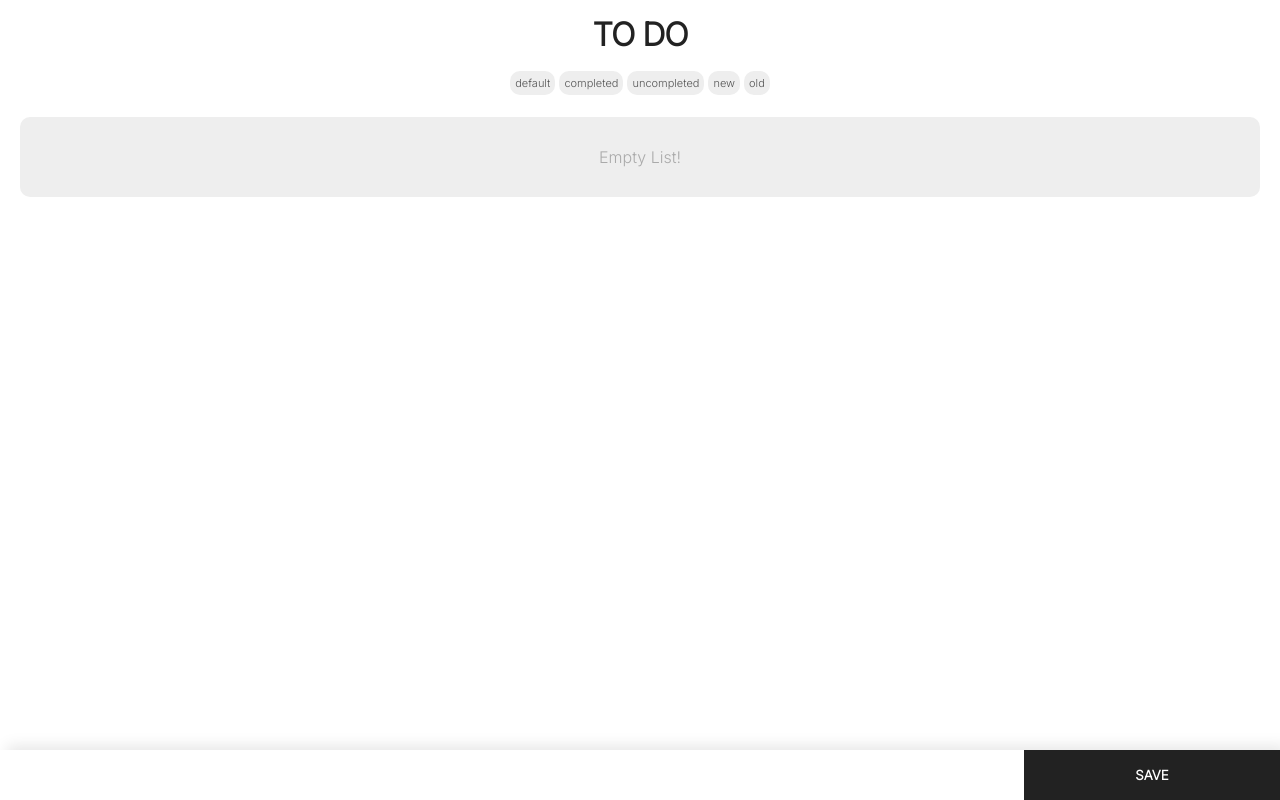
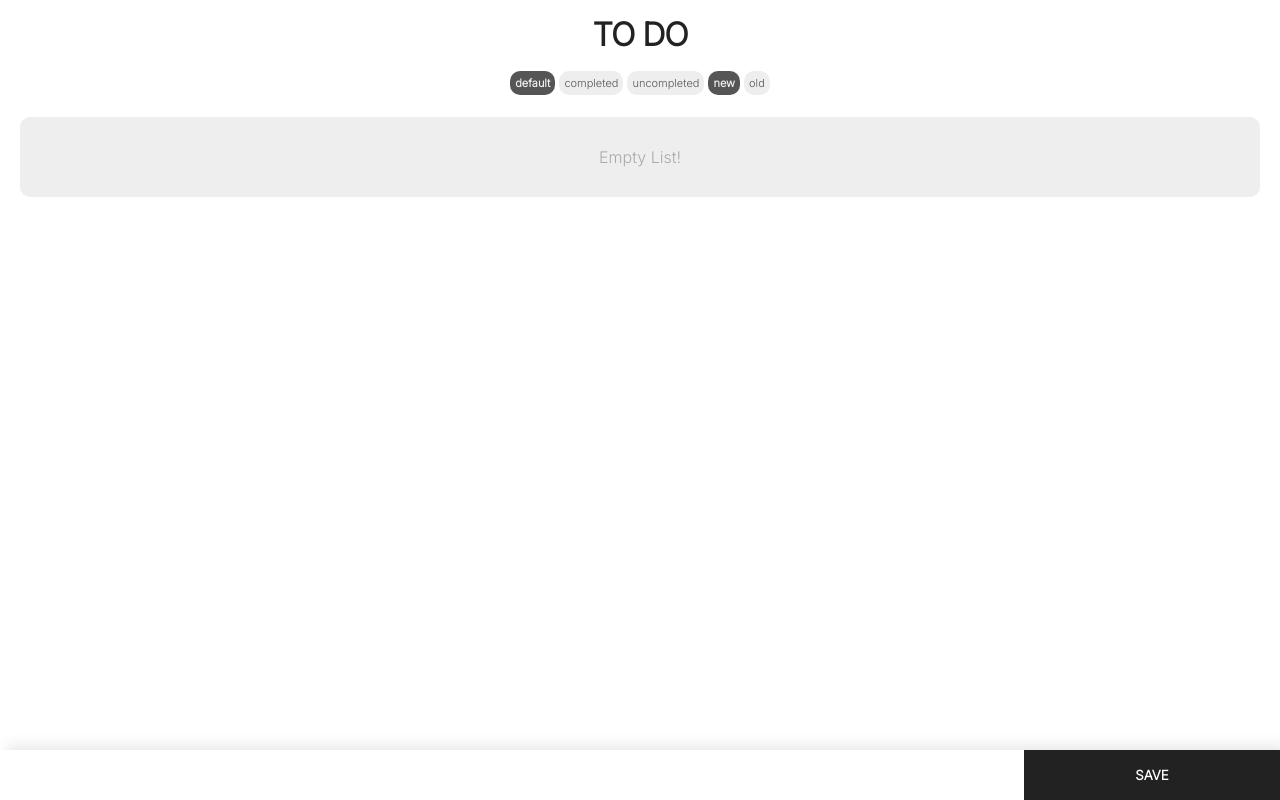
Before and after one commit to jy7123943/practice-recoil, a React (Create React App) app: page / in a window 1280 px wide. Built offline with nearby package versions, Linux system fonts and the light colour scheme.

Commit message:
Refactor filter

```diff
--- a/src/atoms/index.ts
+++ b/src/atoms/index.ts
@@ -1,3 +1,4 @@
+import { getSortStateFromStorage } from './../storage/index';
 import { getTodoListFromStorage } from './../storage';
 import { atom } from 'recoil';
 import type { RecoilState } from 'recoil';
@@ -18,3 +19,8 @@ export const todoListFilterState = atom({
   key: 'todoListFilterState',
   default: FILTER_STATE.DEFAULT,
 });
+
+export const todoSortState = atom({
+  key: 'todoSortState',
+  default: getSortStateFromStorage(),
+});
--- a/src/feature/TodoFilter.css
+++ b/src/feature/TodoFilter.css
@@ -14,3 +14,9 @@
   font-size: 11px;
   color: #555;
 }
+
+.filter  button.selected {
+  background: #555;
+  color: #eee;
+  font-weight: bold;
+}
--- a/src/feature/TodoFilter.tsx
+++ b/src/feature/TodoFilter.tsx
@@ -1,14 +1,13 @@
 import React from 'react';
-import { useSetRecoilState, useRecoilState } from 'recoil';
-import { todoListFilterState, todoListState } from '../atoms';
-import { sortTodoList } from '../controller';
+import { useRecoilState } from 'recoil';
+import { todoListFilterState, todoSortState } from '../atoms';
 import { FILTER_STATE, SORT_STATE } from '../entity';
-import { saveTodoListInStorage } from '../storage';
+import { saveSortStateInStorage } from '../storage';
 import './TodoFilter.css';
 
 function TodoFilter() {
-  const setFilter = useSetRecoilState(todoListFilterState);
-  const [todoList, setTodoList] = useRecoilState(todoListState);
+  const [currentFilter, setFilter] = useRecoilState(todoListFilterState);
+  const [currentSortState, setSortState] = useRecoilState(todoSortState);
 
   return (
     <div className='filter'>
@@ -17,25 +16,27 @@ function TodoFilter() {
           key={ filter }
           type='button'
           onClick={ () => setFilter(filter) }
+          className={ currentFilter === filter ? 'selected' : '' }
         >
           { filter }
         </button>
       )) }
+      <div>
         { Object.values(SORT_STATE).map((sort) => (
           <button
             key={ sort }
             type='button'
             onClick={ () => {
-            const sortedList = sortTodoList(todoList, sort);
-
-            setTodoList(sortedList);
-            saveTodoListInStorage(sortedList);
+              saveSortStateInStorage(sort);
+              setSortState(sort);
             } }
+            className={ currentSortState === sort ? 'selected' : '' }
           >
             { sort }
           </button>
         )) }
       </div>
+    </div>
   );
 }
 
--- a/src/feature/TodoList/index.tsx
+++ b/src/feature/TodoList/index.tsx
@@ -1,12 +1,12 @@
 import React from 'react';
 import { useRecoilValue } from 'recoil';
-import { filteredTodoListState } from '../../selector';
+import { filteredTodoListSelector } from '../../selector';
 import TodoController from './TodoController';
 import TodoItem from './TodoItem';
 import './index.css';
 
 function TodoList() {
-  const todoList = useRecoilValue(filteredTodoListState);
+  const todoList = useRecoilValue(filteredTodoListSelector);
 
   if (todoList.length === 0) {
     return <div className='empty'>Empty List!</div>;
--- a/src/selector/index.ts
+++ b/src/selector/index.ts
@@ -1,21 +1,23 @@
-import { todoListFilterState, todoListState } from './../atoms/index';
+import { sortTodoList } from './../controller/index';
+import { todoListFilterState, todoListState, todoSortState } from './../atoms/index';
 import { selector } from 'recoil';
-import { FILTER_STATE } from './../entity';
+import { FILTER_STATE, SORT_STATE } from './../entity';
 import { filterCompleted, filterUncompleted } from '../controller';
 
-export const filteredTodoListState = selector({
-  key: 'filteredTodoListState',
+export const filteredTodoListSelector = selector({
+  key: 'filteredTodoListSelector',
   get: ({ get }) => {
     const filter = get(todoListFilterState);
     const list = get(todoListState);
+    const sortState = get(todoSortState);
 
     switch (filter) {
       case FILTER_STATE.COMPLETED:
-        return filterCompleted(list);
+        return sortTodoList(filterCompleted(list), sortState);
       case FILTER_STATE.UNCOMPLETED:
-        return filterUncompleted(list);
+        return sortTodoList(filterUncompleted(list), sortState);
       default:
-        return list;
+        return sortTodoList(list, sortState);
     }
   },
 });
--- a/src/storage/index.ts
+++ b/src/storage/index.ts
@@ -1,14 +1,41 @@
+import { SORT_STATE } from './../entity/index';
 import { TodoListItem } from './../entity';
-const STORAGE_KEY = 'todoList_key';
 
-export const saveTodoListInStorage = (list: TodoListItem[]): TodoListItem[] => {
-  localStorage.setItem(STORAGE_KEY, JSON.stringify(list));
+export enum STORAGE_KEY {
+  TODO_LIST = 'todoList_key',
+  SORT_STATE = 'sortState_key',
+}
 
-  return list;
+export const getItemFromStorage = <T>(
+  key: string,
+  defaultValue: T,
+) => {
+  const item = localStorage.getItem(key);
+
+  return item ? JSON.parse(item): defaultValue;
 };
 
-export const getTodoListFromStorage = (): TodoListItem[] => {
-  const list = localStorage.getItem(STORAGE_KEY);
+export const saveItemInStorage = <T>(
+  key: string,
+  item: T,
+) => {
+  localStorage.setItem(key, JSON.stringify(item));
 
-  return list ? JSON.parse(list) : [];
-}
+  return item;
+};
+
+export const saveTodoListInStorage = (list: TodoListItem[]): TodoListItem[] => (
+  saveItemInStorage(STORAGE_KEY.TODO_LIST, list)
+);
+
+export const saveSortStateInStorage = (sortState: SORT_STATE): SORT_STATE => (
+  saveItemInStorage(STORAGE_KEY.SORT_STATE, sortState)
+);
+
+export const getSortStateFromStorage = (): SORT_STATE => (
+  getItemFromStorage(STORAGE_KEY.SORT_STATE, SORT_STATE.NEW)
+);
+
+export const getTodoListFromStorage = (): TodoListItem[] => (
+  getItemFromStorage(STORAGE_KEY.TODO_LIST, [])
+);
```
Lines whose indentation alone changed are shown as unchanged.
